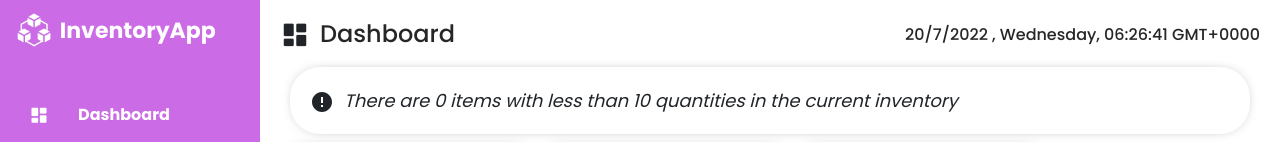
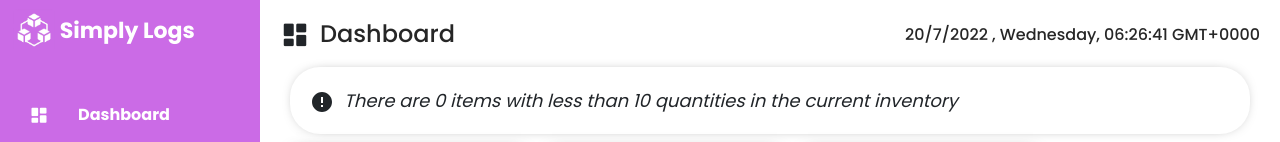
Before and after one commit to kendricktty/simplylogs, a React (Create React App) app in the folder inventoryapp-frontend/: page / in a window 1280 px wide. Shown: the top 142 px of the page. Built offline with nearby package versions, Linux system fonts and the light colour scheme; no server answers; sample sign-in values are in the browser's storage.

Commit message:
Changed sidenav title

```diff
--- a/inventoryapp-frontend/src/components/SideNav.js
+++ b/inventoryapp-frontend/src/components/SideNav.js
@@ -5,7 +5,7 @@ export default function SideNav(props) {
     <div className="sidebar">
       <div className="logo-details">
         <img src={"../../logo.jpg"} width="42" height="42" />
-        <div className="logo_name">InventoryApp</div>
+        <div className="logo_name">Simply Logs</div>
       </div>
       <ul className="nav-links">
         <li>
```
